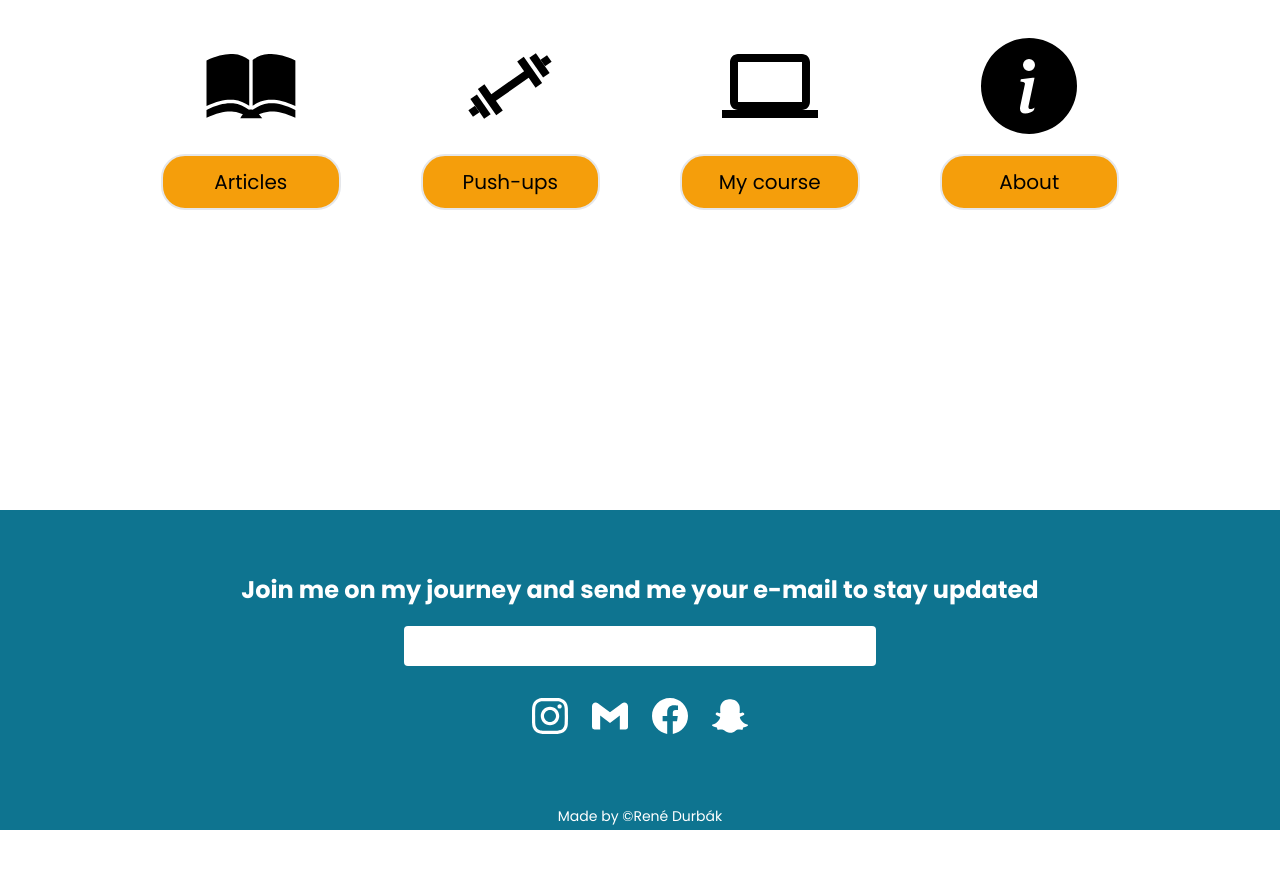
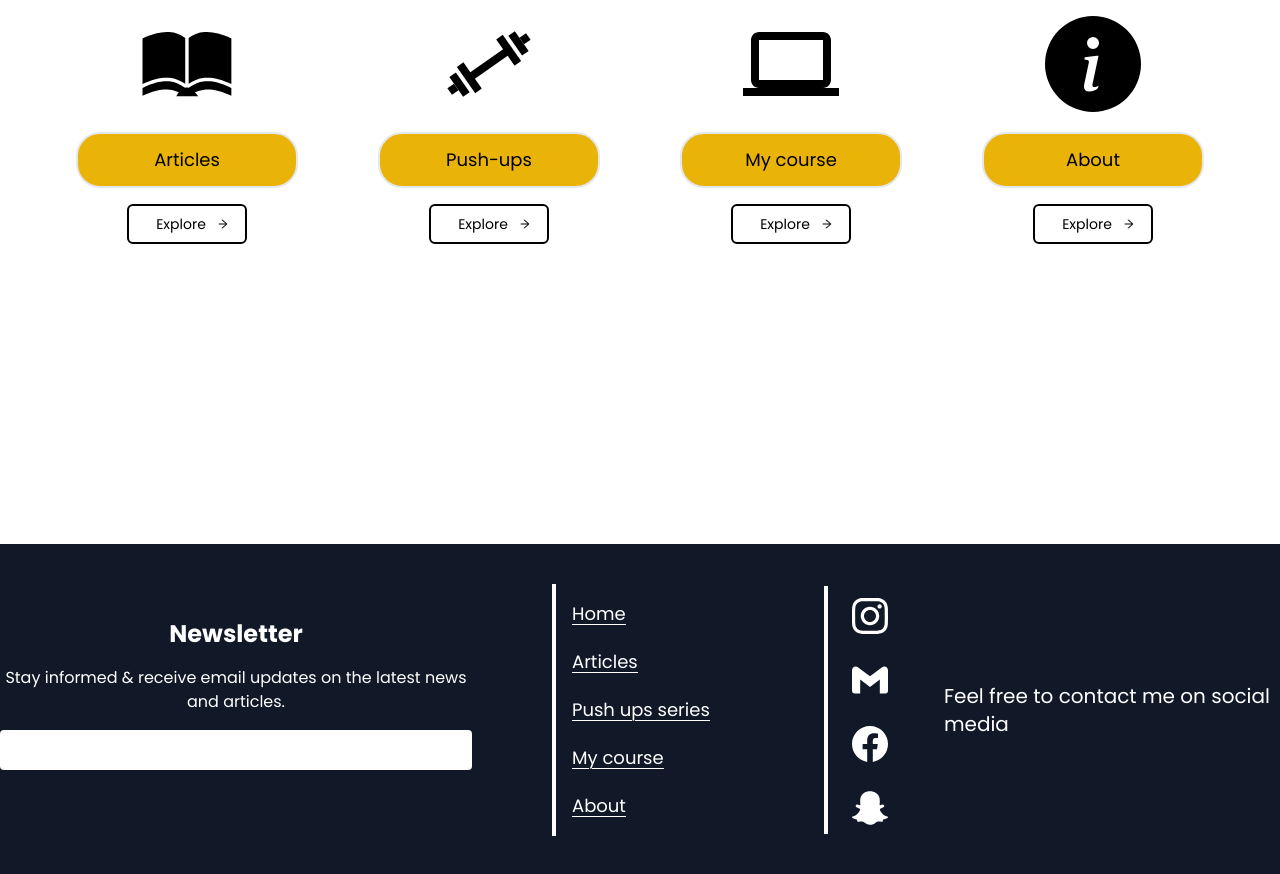
Before and after one commit to ReneDurbak/bruncik_blog, a React (Vite) app in the folder client/: page / in a window 1280 px wide. Shown: the part 1240-2114 px from the top of the page. Before the commit the page ends 2070 px from the top, so only its background shows below. Built offline with nearby package versions, Linux system fonts and the light colour scheme; a web font is replaced by a local one.

Commit message:
Updated explore scetion with explore button(all responsive), updated footer(not responsive yet), and changed navbar, intro to articles page color according to footer color, made little changes to myCourse page

```diff
--- a/client/src/components/Email.jsx
+++ b/client/src/components/Email.jsx
@@ -60,7 +60,7 @@ export default function Email(){
             <h1 className="sm:text-4xl text-2xl font-bold text-center mb-8">Registration form</h1>
             </div>
   <form
-  className="bg-slate-400 w shadow-md rounded-2xl lg:px-8 px-4 py-10 mb-4 md:mx-[150px] mx-[20px] sm:text-base text-sm"
+  className="bg-slate-300 border-black  shadow-2xl rounded-2xl lg:px-8 px-4 py-10 mb-4 md:mx-[150px] mx-[20px] sm:text-base text-sm"
   onSubmit={sendEmail}
 
   >
--- a/client/src/components/Footer.jsx
+++ b/client/src/components/Footer.jsx
@@ -1,32 +1,60 @@
 import React from "react"
 import{SiInstagram, SiGmail, SiFacebook, SiSnapchat} from 'react-icons/si'
+import { Link } from "react-router-dom"
 
 function Footer(){
 
 
 return(
     <>
-    <footer className="flex flex-col mx-auto items-center justify-center bg-cyan-700 mt-auto py-16 px-50">
- <h1 className="text-white my-1 sm:text-lg md:text-2xl text-md mx-12 text-center font-bold mt-0">
-    Join me on my journey and send me your e-mail to stay updated
+    <footer className=" bg-gray-900 mt-auto py-10">
+      <div className="flex flex-row items-center justify-center max-w-[1920px] mx-auto">
+      <div className=" basis-1/3 mr-20  ">
+ <h1 className=" text-white my-1 sm:text-lg md:text-2xl text-md text-center font-bold mt-0">
+  Newsletter
   </h1>
-
-        <div className="my-2 ">
+  <div className="">
+  <div className="text-white text-base mt-4 text-center">Stay informed & receive email updates on the latest news and articles. </div>
+  </div>
+        <div className="my-2 text-center ">
         <input size="30" className="px-2 py-2 rounded si mb-6 mt-2"/>
         </div>
-
-        <ul className="flex pb-8">
-            <li className="mx-3 text-white text-4xl ease-in-out duration-300 hover:scale-125"><a href="https://www.instagram.com/peterbruncik/" target="_blank"><SiInstagram /></a></li>
-            <li className="mx-3  text-white text-4xl ease-in-out duration-300 hover:scale-125"><a><SiGmail/></a></li>
-            <li className="mx-3  text-white text-4xl ease-in-out duration-300 hover:scale-125"><a><SiFacebook/></a></li>
-            <li className="mx-3  text-white text-4xl ease-in-out duration-300 hover:scale-125"><a><SiSnapchat/></a></li>
-        </ul>
+        </div>
 
 
+        <div className="basis-1/4 border-l-4 border-white">
+<ul className="text-white text-lg">
+<li className="mt-4 mx-4 underline underline-offset-4 decoration-0 hover:text-gray-400 duration-300 ease-in-out "><Link to="/">Home </Link></li>
+<li className="my-5 mx-4 underline underline-offset-4 decoration-0 hover:text-gray-400 duration-300 ease-in-out"><Link to="/articles">Articles</Link></li>
+<li className="my-5 mx-4 underline underline-offset-4 decoration-0 hover:text-gray-400 duration-300 ease-in-out"><Link to="/push-ups">Push ups series </Link></li>
+<li className="my-5 mx-4 underline underline-offset-4 decoration-0 hover:text-gray-400 duration-300 ease-in-out"><Link to="/mycourse">My course </Link>  </li>
+<li className="mb-4 mx-4 underline underline-offset-4 decoration-0 hover:text-gray-400 duration-300 ease-in-out"><Link to="/about">About </Link> </li>
+
+</ul>
+
+        </div>
+
+
+
+        <div className="basis-1/7 border-l-4 border-white">
+
+        <ul>
+            <li className="ml-6 mb-7 mt-3 text-white text-4xl"><a href="https://www.instagram.com/peterbruncik/" target="_blank"><SiInstagram className="hover:scale-125 ease-in-out duration-500"/></a></li>
+            <li className="ml-6 my-7 text-white text-4xl"><a><SiGmail className="hover:scale-125 ease-in-out duration-500"/></a></li>
+            <li className="ml-6 my-7 text-white text-4xl"><a><SiFacebook className="hover:scale-125 ease-in-out duration-500"/></a></li>
+            <li className="ml-6 mt-7 mb-2 text-white text-4xl"><a><SiSnapchat className="hover:scale-125 ease-in-out duration-500"/></a></li>
+        </ul>
+        </div>
+
+
+        <p className="text-white md:text-xl float-right align-middle ml-14 ">Feel free to contact me on social media</p>
+
+
+{/*
     <div className="text-white text-sm mt-10 mb-[-60px]">
     <p>Made by ©René Durbák</p>
-  </div>
-
+  </div>*/}
+</div>
     </footer>
     </>
 
--- a/client/src/components/Navbar.jsx
+++ b/client/src/components/Navbar.jsx
@@ -17,7 +17,7 @@ return(
 
 
 
-    <header className="w-full  bg-cyan-700  text-white fixed top-0 left-0 z-10">
+    <header className="w-full bg-gray-900  text-white fixed top-0 left-0 z-10">
   <div className="p-6 md:flex md:items-center md:justify-between max-w-[1240px] mx-auto px-4">
     <div className="flex items-center justify-between w-full md:w-auto">
       <h1 className="text-white lg:text-3xl md:text-2xl sm:text-3xl  text-3xl font-hurricane cursor-pointer"><Link to="/">Peter Brunčík</Link></h1>
@@ -35,12 +35,12 @@ return(
     </ul>
 
     {/* ----mobile version------ */}
-    <div className={nav ? "fixed top-14 left-0 w-full ease-in-out duration-500 md:hidden  bg-cyan-700 " : "fixed top-[-100%]"}>
-    <ul className="flex flex-col pt-8">
-      <li className="p-4 md:text-base text-xl hover:text-neutral-400 duration-300 w-full border-b border-gray-400 text-center"><NavLink to="/">Home</NavLink></li>
-      <li className="p-4 md:text-base text-xl hover:text-neutral-400 duration-300 border-b border-gray-400 text-center"><NavLink to="/about">About</NavLink></li>
-      <li className="p-4 md:text-base text-xl hover:text-neutral-400 duration-300 border-b border-gray-400 text-center"><NavLink to="/articles">Articles</NavLink></li>
-      <li className="p-4 md:text-base text-xl hover:text-neutral-400 duration-300 border-b border-gray-400 text-center"><NavLink to="/push-ups">Push-ups</NavLink></li>
+    <div className={nav ? "fixed top-14 left-0 w-full ease-in-out duration-500 md:hidden  bg-stone-950 " : "fixed top-[-100%]"}>
+    <ul className="flex flex-col pt-8 divide-y divide-gray-400">
+      <li className="p-4 md:text-base text-xl hover:text-neutral-400 duration-300 w-full text-center"><NavLink to="/">Home</NavLink></li>
+      <li className="p-4 md:text-base text-xl hover:text-neutral-400 duration-300 text-center"><NavLink to="/about">About</NavLink></li>
+      <li className="p-4 md:text-base text-xl hover:text-neutral-400 duration-300 text-center"><NavLink to="/articles">Articles</NavLink></li>
+      <li className="p-4 md:text-base text-xl hover:text-neutral-400 duration-300 text-center"><NavLink to="/push-ups">Push-ups</NavLink></li>
       <li className="p-4 pb-6 md:text-base text-xl hover:text-neutral-400 duration-300 text-center"><NavLink to="/mycourse">My course</NavLink></li>
     </ul>
   </div>
--- a/client/src/pages/Articles.jsx
+++ b/client/src/pages/Articles.jsx
@@ -35,7 +35,7 @@ function Articles(){
         <>
 
     <Navbar/>
-    <div className="text-white 2xl:pt-[315px] 2xl:pb-[325px]  px-4 md:pt-[250px] md:pb-[210px] xl:pt-[250px] xl:pb-[280px] lg:pt-[280px] lg:pb-[230px] md:tracking-normal  pt-[260px] pb-[240px]  bg-cyan-700">
+    <div className="text-white 2xl:pt-[315px] 2xl:pb-[325px]  px-4 md:pt-[250px] md:pb-[210px] xl:pt-[250px] xl:pb-[280px] lg:pt-[280px] lg:pb-[230px] md:tracking-normal  pt-[260px] pb-[240px]  bg-gray-900">
      <div className="max-w-[1240px] mx-auto px-4">
     <h1 className="xl:text-7xl md:text-5xl font-bold mb-[90px] text-5xl" >Welcome to articles page</h1>
     <div className="xl:text-xl md:text-lg tracking-normal text-lg break-words">Here you can read about my thoughts, work and what I am currently working on. My blog is ntended for everyone who is open to new opportunities, willing to work on themselves and constantly improve. My site is for people who are constantly looking for something new, for those who are not afraid of new things and are willing to take risks and step out of their comfort zone. For brave, authentic and predictable people with a great appetite for change and a better version of themselves. For those who want to improve themselves and work on themselves with every step, either physically or mentally.</div>
@@ -53,7 +53,7 @@ function Articles(){
 
       {/*Filter section*/}
     <div className="mb-[215px]">
-        <div className="bg-amber-500  sm:p-12 py-6">
+        <div className="bg-yellow-500  sm:p-12 py-6">
             <div>
             <div className="mx-auto max-w-[1240px] lg:w-[800px] sm:w-[400px]  w-[275px] md:text-xl text-lg bg-white ">
             <Select
@@ -83,8 +83,8 @@ function Articles(){
 <div className="mx-auto max-w-[1240px] mb-[350px] xl:px-0 px-4">
 
 {/* Single Article */}
-<div className="mb-[215px] xl:h-[300px] sm:h-[250px] h-[420px] sm:mt-0 mt-[-100px] relative text-left px-4">
-  <div className="border-solid border-6 sm:p-7 xl:w-[300px] xl:h-[290px] sm:w-[250px] sm:h-[242px] w-[200px] h-[200px] sm:float-left sm:mb-0 mb-6  mr-8 bg-black"></div>
+<div className="mb-[215px] xl:h-[300px] sm:h-[250px] h-[450px] sm:mt-0 mt-[-100px] relative text-left px-4">
+  <div className="border-solid border-6 sm:p-7 xl:w-[300px] xl:h-[290px] sm:w-[250px] sm:h-[242px] w-[250px] h-[242px] sm:float-left sm:mb-0 mb-6  mr-8 bg-black"></div>
 
   <div className="sm:text-justify xl:mr-0 mr-4">
 
--- a/client/src/pages/Home.jsx
+++ b/client/src/pages/Home.jsx
@@ -5,6 +5,7 @@ import {GiOpenBook} from 'react-icons/gi'
 import {CgGym}  from 'react-icons/cg'
 import {MdOutlineComputer} from 'react-icons/md'
 import {BsInfoCircleFill} from 'react-icons/bs'
+import {AiOutlineArrowRight} from 'react-icons/ai'
 
 function Home(){
     return(
@@ -17,30 +18,38 @@ function Home(){
 
     {/*Explore*/ }
     <div className="max-w-[1240px] mx-auto py-[175px] px-4 sm:mb-[125px]">
-      <h1 className="text-center sm:text-7xl text-5xl font-bold">
-        Explore
+      <h1 className="sm:float-left text-center xl:text-5xl md:text-3xl sm:text-2xl text-base font-bold underline underline-offset-[20px] decoration-2  sm:px-10 sm:mx-0 mx-8">
+        What you can see on my site...
       </h1>
 
-      <div className="grid sm:grid-flow-col grid-cols-2 sm:auto-cols-fr sm:mx-0 mx-8 lg:gap-20 sm:gap-10 gap-6  text-center sm:mt-[125px] mt-[80px] md:text-base lg:text-lg xl:text-xl text-xs lg:px-[125px] sm:px-10">
+      <div className="grid sm:grid-flow-col grid-cols-2 sm:auto-cols-fr sm:mx-0 mx-8 lg:gap-20 sm:gap-8 gap-6  text-center sm:mt-[175px] mt-[80px] md:text-base lg:text-lg xl:text-xl text-xs  sm:px-10">
       <div >
       <GiOpenBook  className="mx-auto my-5 xl:text-8xl md:text-7xl text-5xl"/>
-        <div className="border-2 rounded-3xl bg-amber-500 px-4 py-3  duration-300 ease-in-out  hover:scale-105"><Link to="/articles">Articles</Link> </div>
+        <div className="border-2 rounded-3xl bg-yellow-500 px-4 py-3  duration-300 ease-in-out sm:text-sm md:text-lg">Articles </div>
+        <div className="mt-4 mx-auto md:text-sm sm:text-xs   duration-500 ease-in-out md:border-2 border-2 sm:border-0 border-black rounded-md py-2 xl:px-4 px-4  md:w-[120px] w-[100px] hover:scale-110"><div><Link to="/articles">Explore <AiOutlineArrowRight className="float-right sm:text-xs text-[10px] my-[3px] sm:my-[2px] md:my-1"/>  </Link> </div></div>
+
         </div>
 
         <div>
           <CgGym className="mx-auto my-5 xl:text-8xl md:text-7xl text-5xl"/>
-        <div className="border-2 rounded-3xl bg-amber-500 px-4 py-3  duration-300 ease-in-out  hover:scale-105"><Link to="/push-ups">Push-ups</Link></div>
+        <div className="border-2 rounded-3xl bg-yellow-500 px-4 py-3  duration-300 ease-in-out sm:text-sm md:text-lg  ">Push-ups</div>
+        <div className="mt-4 mx-auto md:text-sm sm:text-md   duration-500 ease-in-out md:border-2 border-2 sm:border-0 border-black rounded-md py-2 xl:px-4 px-4  md:w-[120px] w-[100px] hover:scale-110"><div><Link to="/push-ups">Explore <AiOutlineArrowRight className="float-right sm:text-xs text-[10px] my-[3px] sm:my-[2px] md:my-1"/>  </Link> </div></div>
+
         </div>
 
 
         <div>
           <MdOutlineComputer  className="mx-auto my-5 xl:text-8xl md:text-7xl text-5xl"/>
-        <div className="border-2 rounded-3xl bg-amber-500 px-4 py-3  duration-300 ease-in-out  hover:scale-105" ><Link to="/mycourse">My course </Link></div>
+        <div className="border-2 rounded-3xl bg-yellow-500 px-4 py-3  duration-300 ease-in-out sm:text-sm md:text-lg" >My course </div>
+        <div className="mt-4 mx-auto md:text-sm sm:text-xs   duration-500 ease-in-out md:border-2 border-2 sm:border-0 border-black rounded-md py-2 xl:px-4 px-4  md:w-[120px] w-[100px] hover:scale-110"><div><Link to="/mycourse">Explore <AiOutlineArrowRight className="float-right sm:text-xs text-[10px] my-[3px] sm:my-[2px] md:my-1"/>  </Link> </div></div>
+
         </div>
 
         <div>
           <BsInfoCircleFill  className="mx-auto my-5 xl:text-8xl md:text-7xl text-5xl"/>
-        <div className="border-2 rounded-3xl bg-amber-500 px-4 py-3  duration-300 ease-in-out  hover:scale-105" ><Link to="/about">About </Link></div>
+        <div className="border-2 rounded-3xl bg-yellow-500 px-4 py-3  duration-300 ease-in-out sm:text-sm md:text-lg " >About </div>
+        <div className="mt-4 mx-auto md:text-sm sm:text-xs   duration-500 ease-in-out md:border-2 border-2 sm:border-0 border-black rounded-md py-2 xl:px-4 px-4  md:w-[120px] w-[100px] hover:scale-110"><div><Link to="/about">Explore <AiOutlineArrowRight className="float-right sm:text-xs text-[10px] my-[3px] sm:my-[2px] md:my-1"/>  </Link> </div></div>
+
         </div>
       </div>
 
--- a/client/src/pages/Mycourse.jsx
+++ b/client/src/pages/Mycourse.jsx
@@ -13,7 +13,7 @@ function Mycourse(){
         <>
         <Navbar/>
     <div className="max-w-[1240px] mx-auto floa px-4 mt-[-170px] ">
-        <div className="sm:text-7xl text-5xl font-bold py-[400px]  text-center">My course comming soon! <div className="sm:text-2xl text-lg mt-20">Sign up for our exclusive mailing list down below  now and be part of an extraordinary journey of growth and transformation.  </div><button className="bg-slate-400  rounded-xl p-2 text-center duration-500 ease-in-out hover:scale-110 sm:mt-0 mt-2"><Link to="Email" smooth={true} offset={-300} > <AiOutlineArrowDown className="sm:text-3xl text-2xl"/></Link></button></div>
+        <div className="sm:text-7xl text-5xl font-bold py-[400px]  text-center">My course comming soon! <div className="sm:text-2xl text-lg mt-20 ">Sign up for our exclusive mailing list down below  now and be part of an extraordinary journey of growth and transformation.  </div><button className="bg-slate-300 rounded-xl p-2 text-center duration-500 ease-in-out hover:scale-110 sm:mt-0 mt-2  shadow-xl"><Link to="Email" smooth={true} offset={-300} > <AiOutlineArrowDown className="sm:text-3xl text-2xl"/></Link></button></div>
 
         <div className="flex" >
         <ImageComponent src={reconstruction} styling="sm:h-[425px] h-[250px] max-w-[1240px] mx-auto mt-[-320px] md:mb-[300px] mb-[200px]" useHeight={250} useWidth={300} useHash="LNLWd|jr0[j[TLaxxZfl1nbHr;az"/>
```
